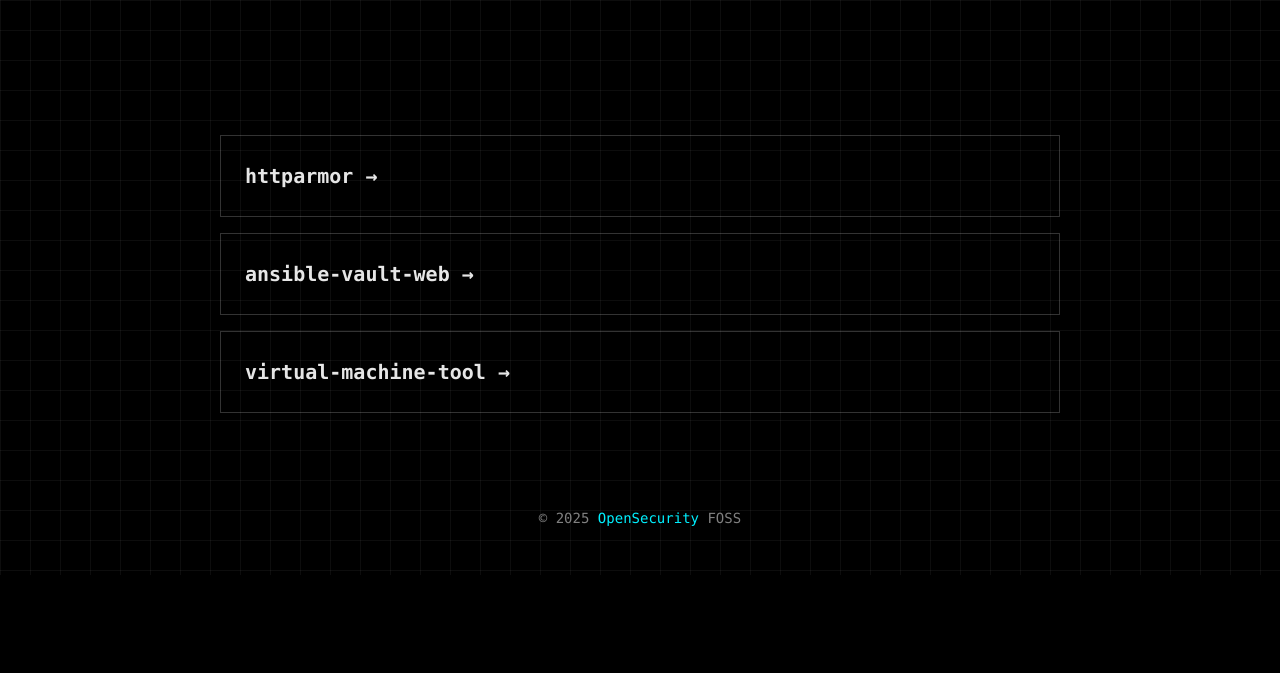
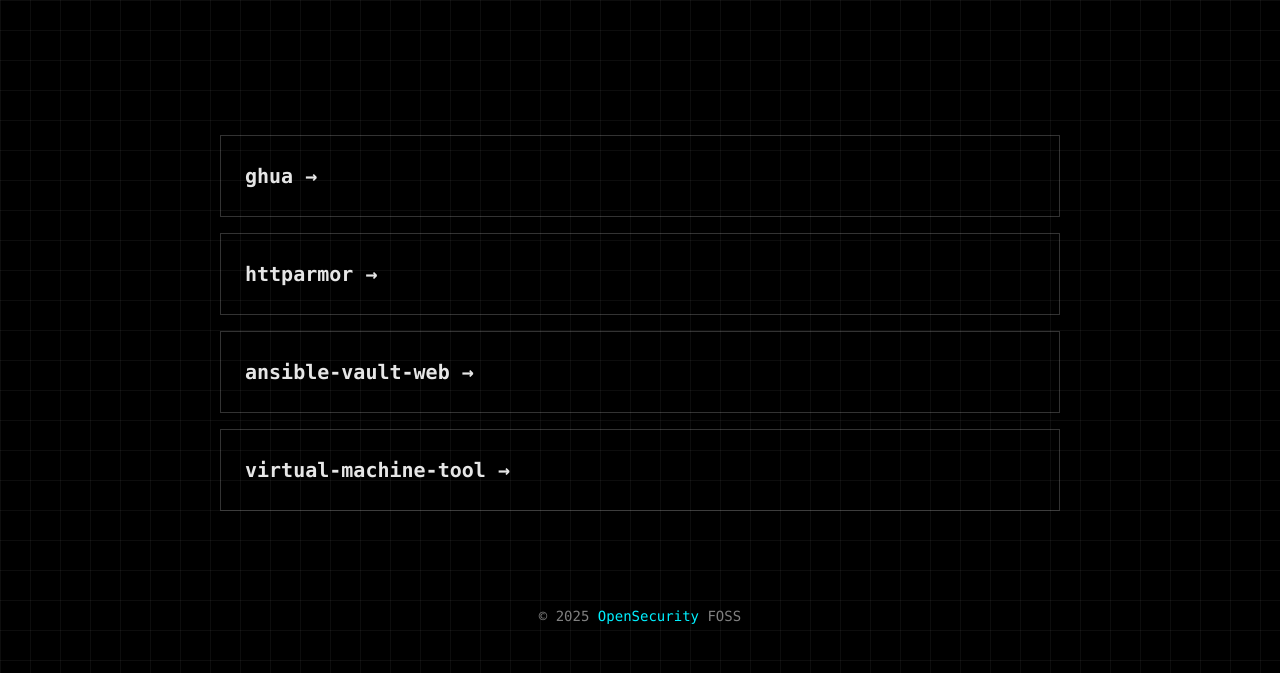
Before and after one commit to opensecurity/opensecurity.github.io, a plain HTML site: page index.html in a window 1280 px wide. Shown: the part 270-943 px from the top of the page. Before the commit the page ends 845 px from the top, so only its background shows below. Drawn offline with Linux system fonts and the light colour scheme.

Commit message:
Update index.html

```diff
--- a/index.html
+++ b/index.html
@@ -227,6 +227,12 @@
 
             <ul class="project-list">
                 <li class="project-item">
+                    <a href="https://github.com/opensecurity/ghua" target="_blank" rel="noopener noreferrer">
+                        <h3 class="project-title glitchable" data-text="ghua">ghua <span
+                                class="project-title-arrow">&rarr;</span></h3>
+                    </a>
+                </li>
+                <li class="project-item">
                     <a href="https://github.com/opensecurity/httparmor" target="_blank" rel="noopener noreferrer">
                         <h3 class="project-title glitchable" data-text="httparmor">httparmor <span
                                 class="project-title-arrow">&rarr;</span></h3>
```
